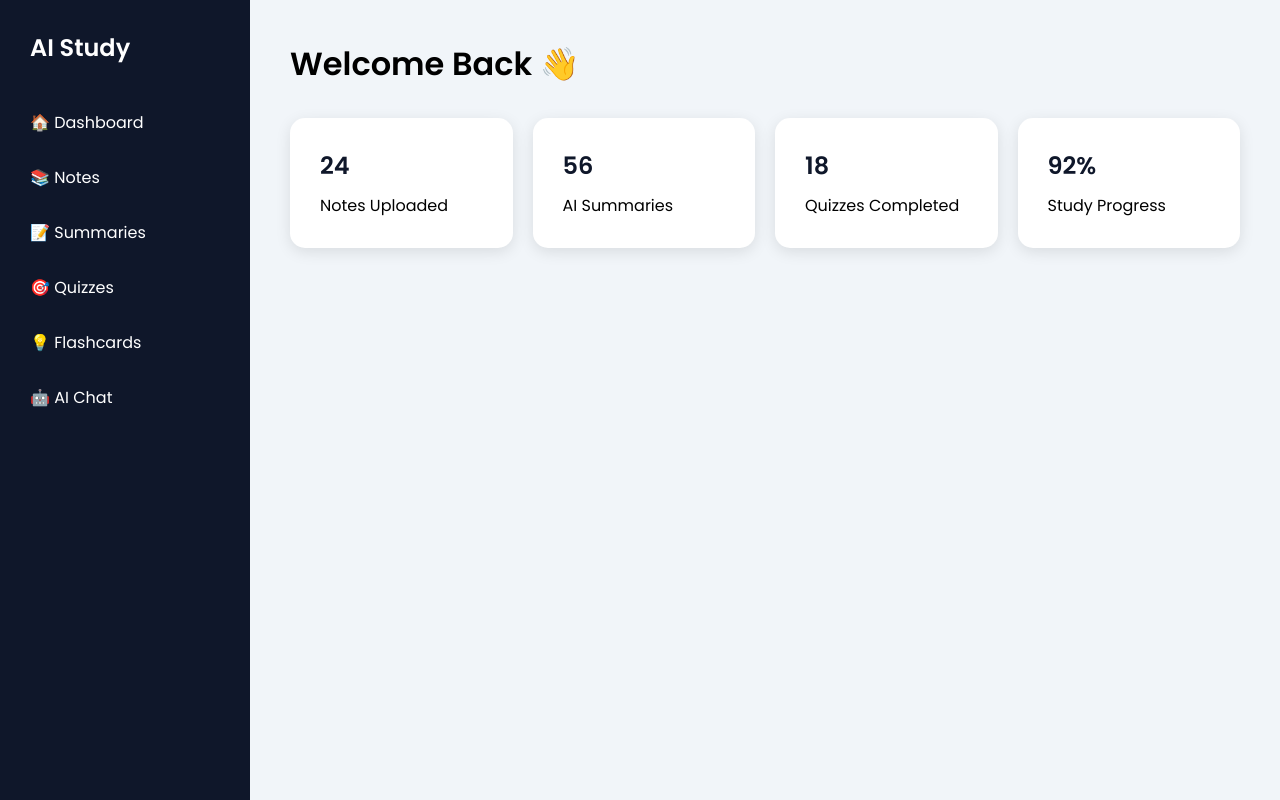
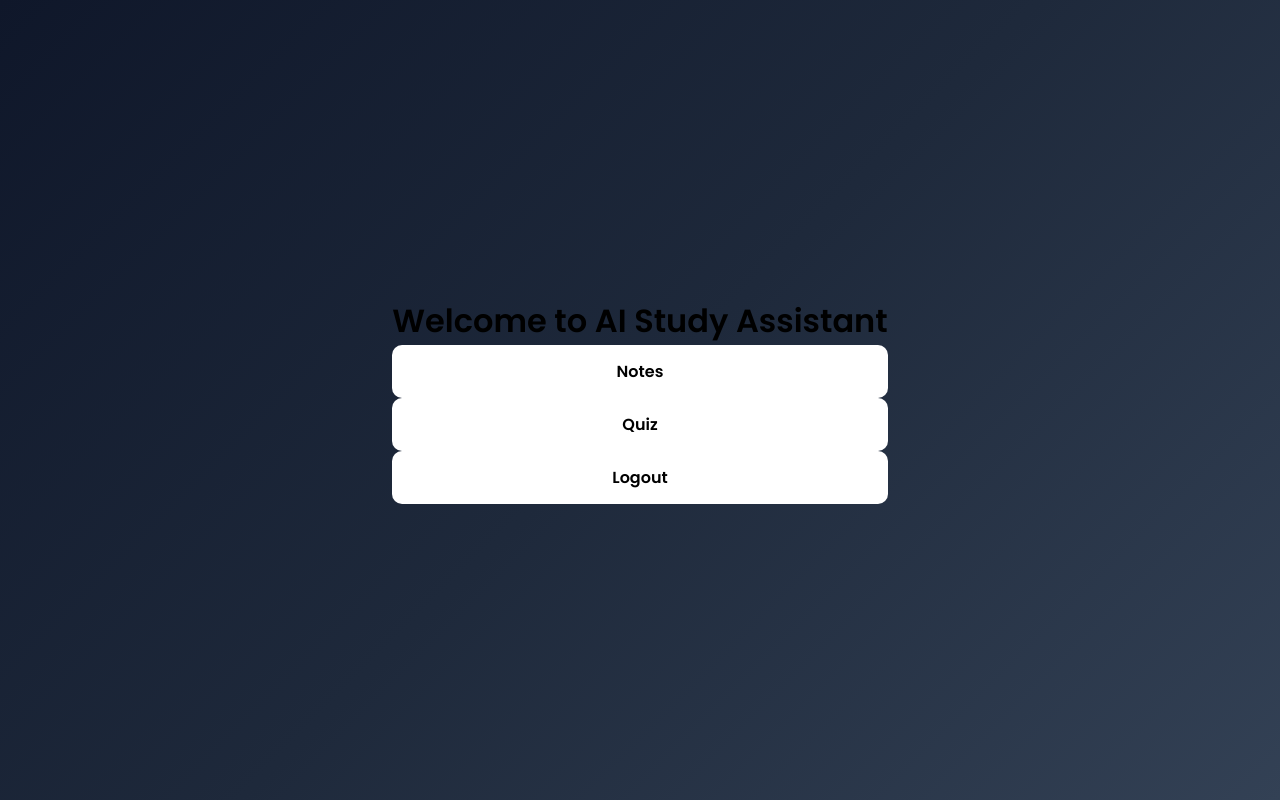
Before and after one commit to Anukarsh123/AI-Study-Assistant, a plain HTML site: page dashboard.html in a window 1280 px wide. Drawn offline with Linux system fonts and the light colour scheme; files that its build step writes are made by us from their sources.

Commit message:
Update dashboard.html

```diff
--- a/dashboard.html
+++ b/dashboard.html
@@ -1,55 +1,32 @@
 <!DOCTYPE html>
-<html lang="en">
+<html>
 <head>
-    <meta charset="UTF-8">
-    <meta name="viewport" content="width=device-width, initial-scale=1.0">
-    <title>AI Study Assistant Dashboard</title>
-    <link rel="stylesheet" href="dashboard.css">
+    <title>Dashboard</title>
+    <link rel="stylesheet" href="css/style.css">
 </head>
 <body>
 
-<div class="sidebar">
-    <h2>AI Study</h2>
+<div class="dashboard">
 
-    <ul>
-        <li>🏠 Dashboard</li>
-        <li>📚 Notes</li>
-        <li>📝 Summaries</li>
-        <li>🎯 Quizzes</li>
-        <li>💡 Flashcards</li>
-        <li>🤖 AI Chat</li>
-    </ul>
-</div>
+    <h1>Welcome to AI Study Assistant</h1>
 
-<div class="main-content">
+    <div class="menu">
 
-    <h1>Welcome Back 👋</h1>
+        <a href="notes.html">
+            <button>Notes</button>
+        </a>
 
-    <div class="cards">
+        <a href="quiz.html">
+            <button>Quiz</button>
+        </a>
 
-        <div class="card">
-            <h2>24</h2>
-            <p>Notes Uploaded</p>
-        </div>
-
-        <div class="card">
-            <h2>56</h2>
-            <p>AI Summaries</p>
-        </div>
-
-        <div class="card">
-            <h2>18</h2>
-            <p>Quizzes Completed</p>
-        </div>
-
-        <div class="card">
-            <h2>92%</h2>
-            <p>Study Progress</p>
-        </div>
+        <button onclick="logout()">Logout</button>
 
     </div>
 
 </div>
 
+<script src="js/app.js"></script>
+
 </body>
 </html>
```
